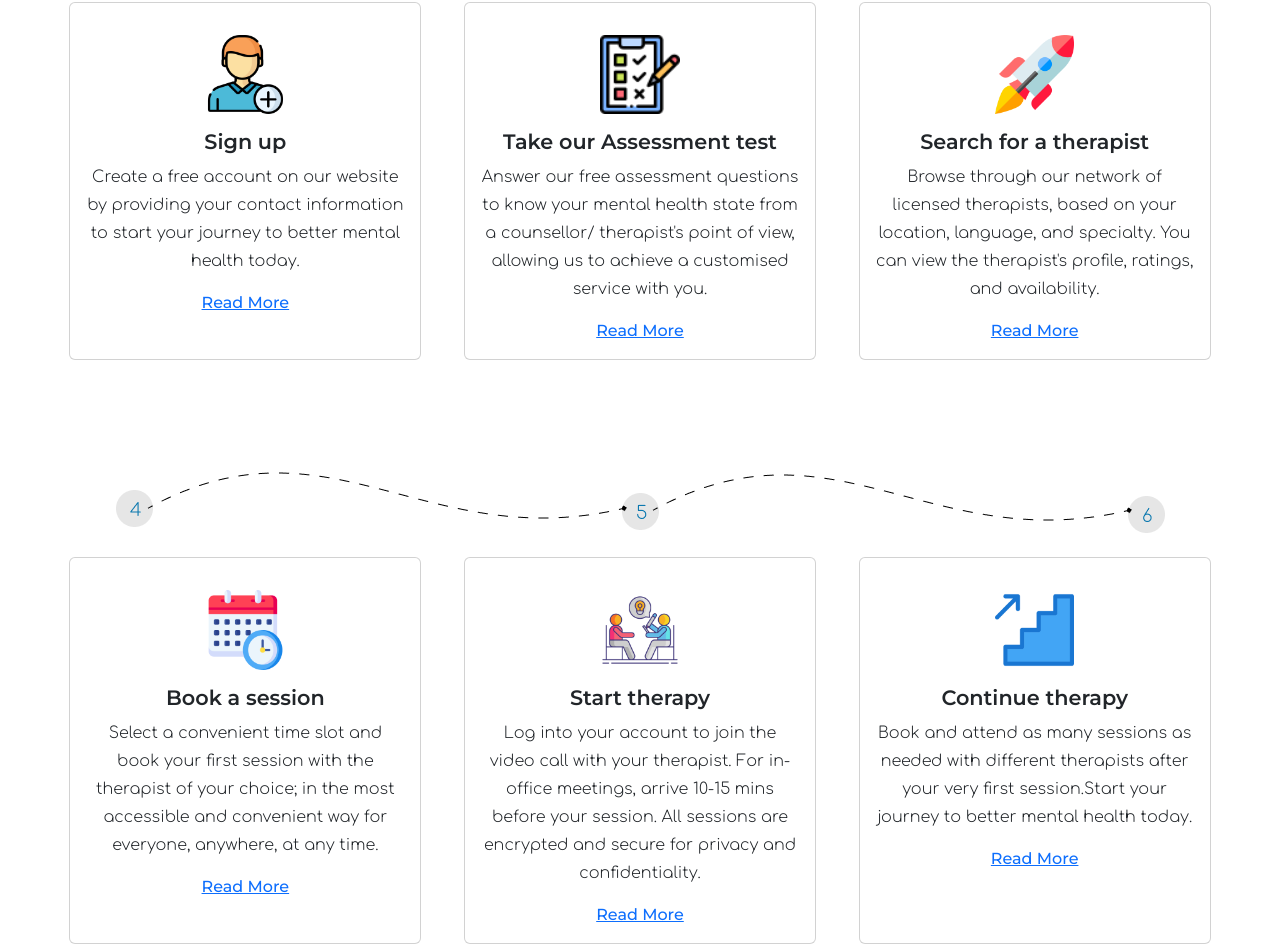
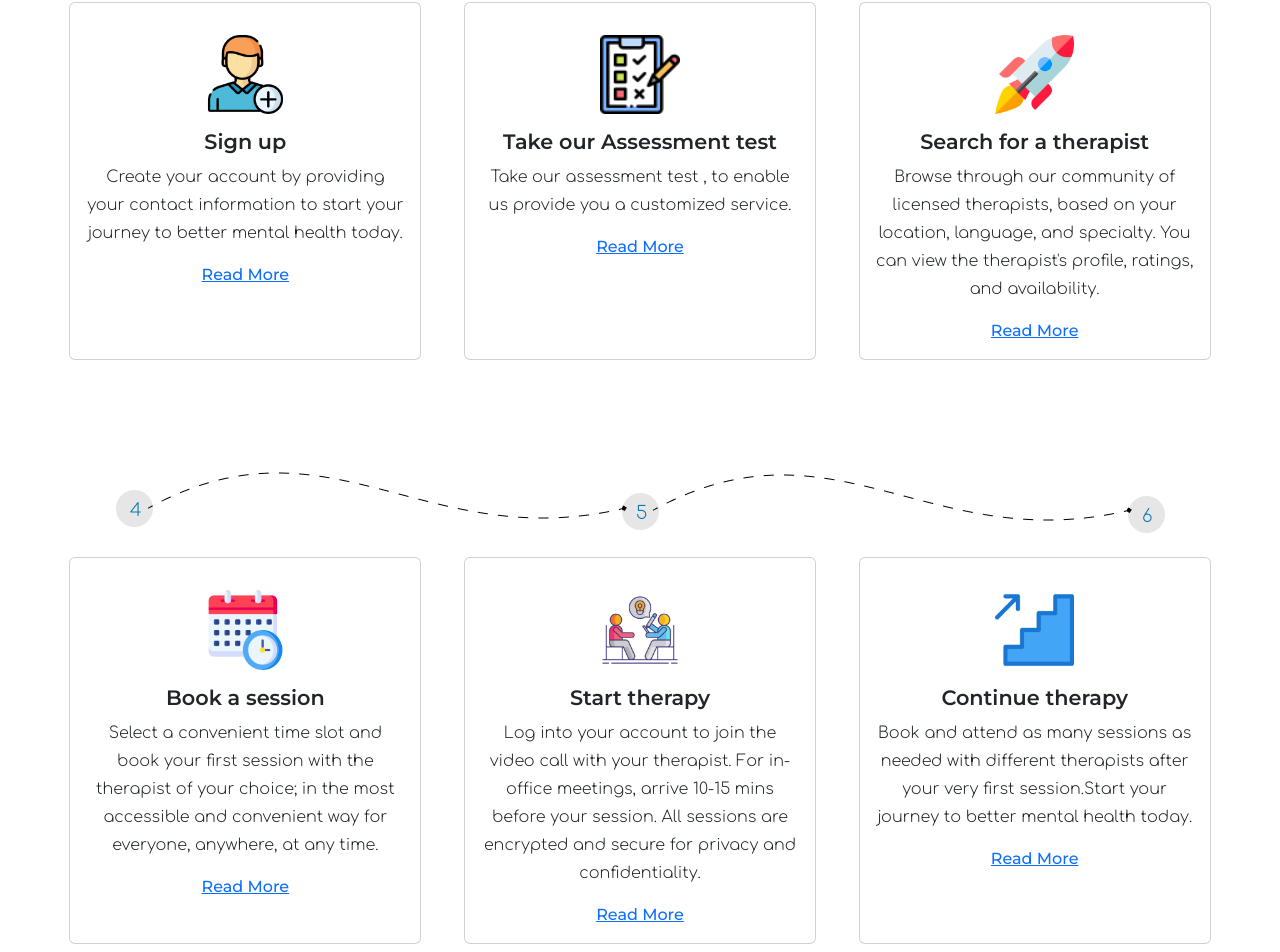
Before and after one commit to 8thGear-Tech/MindAfrik, a React (Create React App) app: page / in a window 1280 px wide. Shown: the part 821-1773 px from the top of the page. Built offline with nearby package versions, Linux system fonts and the light colour scheme.

Commit message:
updated button links

```diff
--- a/src/components/Buttons/actionBtn.js
+++ b/src/components/Buttons/actionBtn.js
@@ -42,10 +42,17 @@ import Button from "react-bootstrap/Button";
 export const BookASessionBtn = () => {
   return (
     <>
-      <a href="/counsellorsDetails">
+      <a
+        href="https://docs.google.com/forms/d/e/1FAIpQLSc02gsz28SwYWwPIQoj7iIry4XY9W0hxyCqioQiXeVxjNZFkw/viewform"
+        target="_blank"
+      >
         {" "}
         <Button className="BookaSessionBtn">Book a Session</Button>
       </a>
+      {/* <a href="/counsellorsDetails">
+        {" "}
+        <Button className="BookaSessionBtn">Book a Session</Button>
+      </a> */}
     </>
   );
 };
@@ -134,10 +141,14 @@ export const AddUserBtn = () => {
 export const TakeAssessmentBtn = () => {
   return (
     <>
-      <a href="/assessment" target="_blank">
+      <a href="/psychologicalAssessment" target="_blank">
         {" "}
         <Button className="TakeAssessmentBtn">Take Assessment </Button>
       </a>
+      {/* <a href="/assessment" target="_blank">
+        {" "}
+        <Button className="TakeAssessmentBtn">Take Assessment </Button>
+      </a> */}
     </>
   );
 };
@@ -266,12 +277,18 @@ export const TakeATestBtn = () => {
 export const StartYourAssessmentBtn = () => {
   return (
     <div className="mt-2">
-      <a href="/assessment">
+      <a href="/psychologicalAssessment">
         {" "}
         <Button className="startYourAssessmentBtn">
           Start Your Assessment
         </Button>
       </a>{" "}
+      {/* <a href="/assessment">
+        {" "}
+        <Button className="startYourAssessmentBtn">
+          Start Your Assessment
+        </Button>
+      </a>{" "} */}
       {/* <Button className="SaveBtn">Save</Button>{" "} */}
     </div>
   );
--- a/src/components/Navbar/guestNavbar.js
+++ b/src/components/Navbar/guestNavbar.js
@@ -77,7 +77,7 @@ export const NavSection = () => {
               <Nav.Link href="/about" className="text-black mx-2">
                 About Us
               </Nav.Link>
-              <Nav.Link href="/contact" className="text-black mx-2">
+              <Nav.Link href="/" className="text-black mx-2">
                 Contact
               </Nav.Link>
               <div className="">
--- a/src/components/footer.js
+++ b/src/components/footer.js
@@ -122,7 +122,7 @@ export const Footer = () => {
                 </a>
               </li>
               <li class="nav-item mb-2">
-                <a href="/contact" class="nav-link p-0 text-muted">
+                <a href="/" class="nav-link p-0 text-muted">
                   Contact Us
                 </a>
               </li>
--- a/src/data/allCards/teamCard.json
+++ b/src/data/allCards/teamCard.json
@@ -9,7 +9,6 @@
     },
     {
       "id": 2,
-      "image": "../../assets/images/team/judithfanika.png",
       "name": " ENOR AGOFURE ",
       "role": "CPO AND CO-FOUNDER",
       "about": "Miss Enor Agofure is a tech lawyer with over five years experience in the legal profession. A digital marketer, social media manager, Co-founder and the Chief Public Officer of Mindafrik."
--- a/src/data/homePageCards.json
+++ b/src/data/homePageCards.json
@@ -4,19 +4,19 @@
       "id": 1,
       "icon": "../assets/icons/howitworks/createaccount.png",
       "title": "Sign up",
-      "text": "Create a free account on our website by providing your contact information to start your journey to better mental health today."
+      "text": "Create your account by providing your contact information to start your journey to better mental health today."
     },
     {
       "id": 2,
       "icon": "../assets/icons/howitworks/takeanassessment.png",
       "title": "Take our Assessment test",
-      "text": "Answer our free assessment questions to know your mental health state from a counsellor/ therapist's point of view, allowing us to achieve a customised service with you."
+      "text": "Take our assessment test , to enable us provide you a customized service."
     },
     {
       "id": 3,
       "icon": "../assets/icons/howitworks/searchtherapist.png",
       "title": "Search for a therapist",
-      "text": "Browse through our network of licensed therapists, based on your location, language, and specialty. You can view the therapist's profile, ratings, and availability."
+      "text": "Browse through our community of licensed therapists, based on your location, language, and specialty. You can view the therapist's profile, ratings, and availability."
     }
   ],
   "homepageDataTwo": [
```
